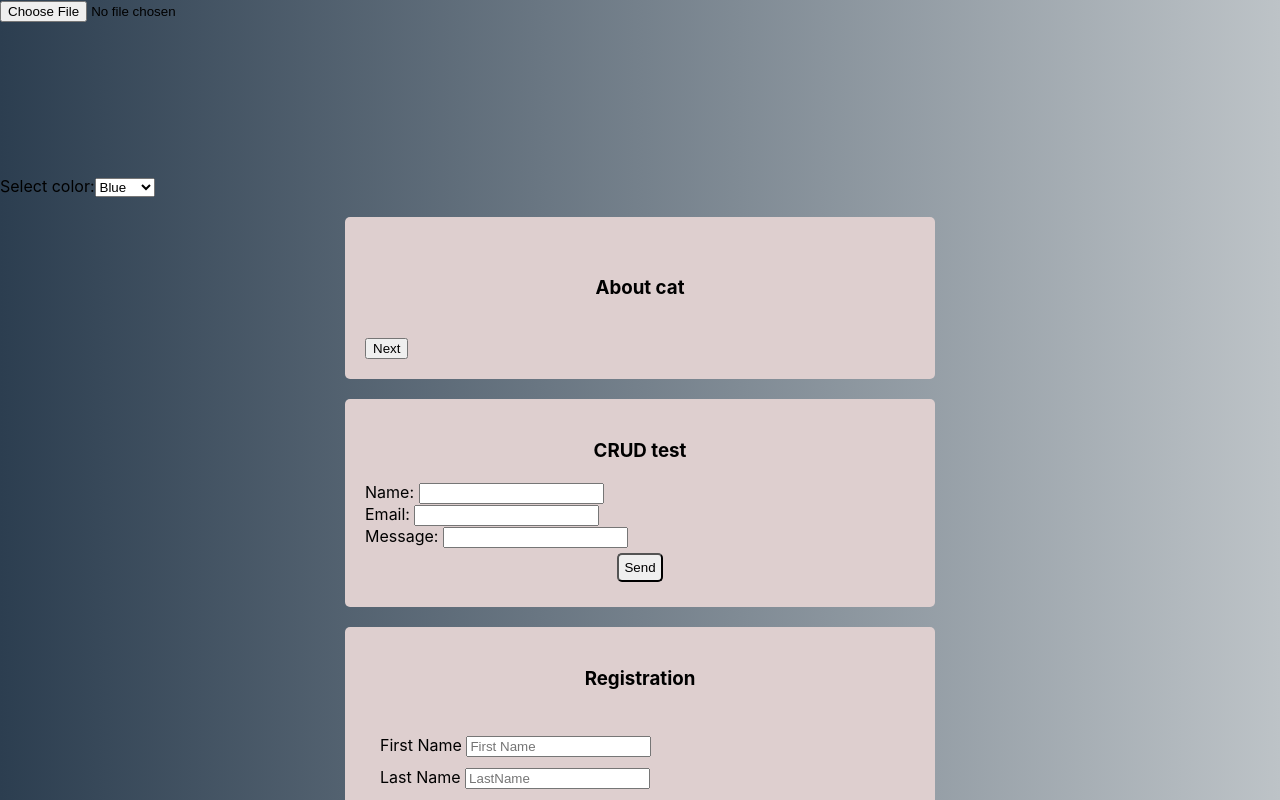
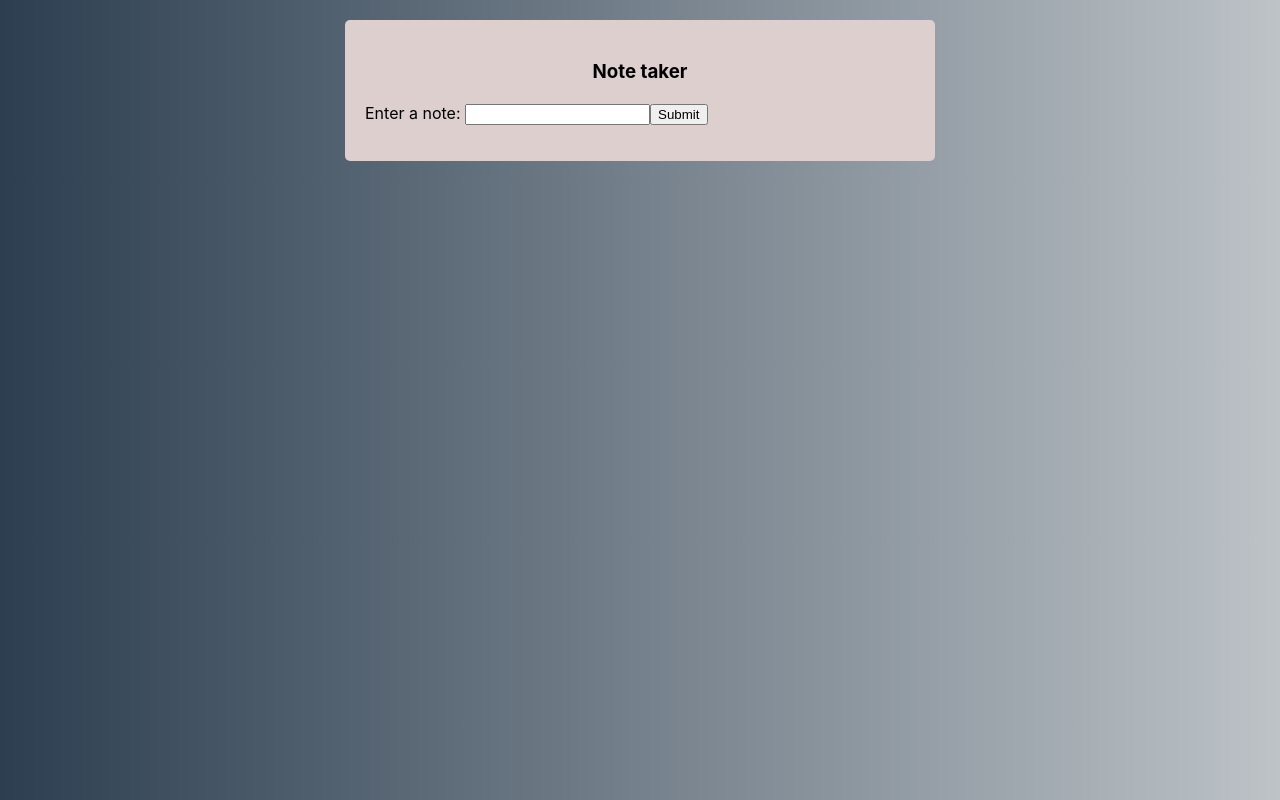
Before and after one commit to bokigolic/react-practice, a React (Create React App) app: page /notetaker in a window 1280 px wide. Shown: the top 800 px of the page. Built offline with nearby package versions, Linux system fonts and the light colour scheme; no server answers.

Commit message:
add routes

```diff
--- a/package.json
+++ b/package.json
@@ -9,7 +9,10 @@
     "axios": "^1.3.4",
     "react": "^18.2.0",
     "react-dom": "^18.2.0",
+    "react-redux": "^8.0.5",
+    "react-router-dom": "^6.9.0",
     "react-scripts": "5.0.1",
+    "redux-thunk": "^2.4.2",
     "web-vitals": "^2.1.4"
   },
   "scripts": {
--- a/src/App.js
+++ b/src/App.js
@@ -8,20 +8,28 @@ import RegistrationForm from './component/RegistrationForm';
 import Test3 from './component/Test3';
 import CatFact from './component/CatFact';
 import Test4 from './component/Test4';
+import { BrowserRouter, Routes, Route } from "react-router-dom";
 
 
 function App() {
   return (
     <div className="App">
       <>
-      <Test4 />
-      <CatFact />
-        <Test3 />
-        <RegistrationForm />
-        <Note2 />
-        <Test2 />
-        <NoteTaker />
-        <Test />
+
+        <BrowserRouter>
+          <Routes>
+            <Route path="/test" element={<Test />} />
+            <Route path="/notetaker" element={<NoteTaker />} />
+            {/*
+            <Route path="/" element={<Test2 />} />
+            <Route path="/" element={<Note2 />} />
+            <Route path="/" element={<RegistrationForm />} />
+            <Route path="/" element={<Test3 />} />
+            <Route path="/" element={<CatFact />} />
+            <Route path="/" element={<Test4 />} />
+            */}
+          </Routes>
+        </BrowserRouter>
       </>
     </div>
   );
--- a/src/component/NoteTaker.js
+++ b/src/component/NoteTaker.js
@@ -1,7 +1,7 @@
 import { useState } from "react";
 import { v4 as uuidv4 } from 'uuid';
 
-const NoteTaker = () => {
+const NoteTaker = (props) => {
 
   const [input, setInput] = useState()
   const [notes, setNotes] = useState([])
--- a/src/component/Test.js
+++ b/src/component/Test.js
@@ -1,6 +1,6 @@
 import { useState } from "react";
 
-const Test = () => {
+const Test = (props) => {
   const [counter, setCounter] = useState(0);
 
   const handleClickPlus = () => {
--- a/src/component/Test4.js
+++ b/src/component/Test4.js
@@ -1,133 +1,11 @@
-import React, { useState, useRef, useEffect, useCallback } from "react";
+import React from 'react'
 
 const Test4 = () => {
-  const [image, setImage] = useState(null);
-  const [rectangles, setRectangles] = useState([]);
-  const [selectedRectangleIndex, setSelectedRectangleIndex] = useState(null);
-  const [selectedColor, setSelectedColor] = useState("blue"); // add state for selected color
+  return (
+    <div className="form">
+      <h3 className='registration'>NESTO</h3>
+    </div>
+  )
+}
 
-  const canvasRef = useRef(null);
-  const mouseDownRef = useRef(false);
-  const mouseDownPointRef = useRef(null);
-
-  useEffect(() => {
-    if (!canvasRef.current) return;
-    const canvas = canvasRef.current;
-    const ctx = canvas.getContext("2d");
-
-    if (image) {
-      canvas.width = image.width;
-      canvas.height = image.height;
-      ctx.drawImage(image, 0, 0);
-
-      rectangles.forEach((rect) => {
-        drawRectangle(ctx, rect);
-      });
-    }
-  }, [image, rectangles]);
-
-  const drawRectangle = (ctx, rect) => {
-    ctx.beginPath();
-    ctx.rect(rect.x, rect.y, rect.width, rect.height);
-    ctx.fillStyle = rect.color || selectedColor; // use selected color or default to rectangle color
-    ctx.fill();
-    ctx.strokeStyle = "black";
-    ctx.lineWidth = 2;
-    ctx.stroke();
-  };
-
-  const handleImageChange = useCallback((event) => {
-    const file = event.target.files[0];
-    const url = URL.createObjectURL(file);
-    const img = new Image();
-    img.onload = () => {
-      setImage(img);
-      setRectangles([]);
-      setSelectedRectangleIndex(null);
-    };
-    img.src = url;
-  }, []);
-
-  const handleCanvasMouseDown = useCallback((event) => {
-    mouseDownRef.current = true;
-    mouseDownPointRef.current = { x: event.nativeEvent.offsetX, y: event.nativeEvent.offsetY };
-
-    if (event.nativeEvent.offsetX < 0 || event.nativeEvent.offsetX > image.width ||
-      event.nativeEvent.offsetY < 0 || event.nativeEvent.offsetY > image.height) {
-      mouseDownRef.current = false; // ignore clicks outside the image
-      return;
-    }
-
-    const rectIndex = rectangles.findIndex((rect) => {
-      return (
-        event.nativeEvent.offsetX >= rect.x &&
-        event.nativeEvent.offsetX <= rect.x + rect.width &&
-        event.nativeEvent.offsetY >= rect.y &&
-        event.nativeEvent.offsetY <= rect.y + rect.height
-      );
-    });
-
-    if (rectIndex === -1) {
-      setRectangles([...rectangles, {
-        x: event.nativeEvent.offsetX,
-        y: event.nativeEvent.offsetY,
-        width: 0,
-        height: 0,
-        color: selectedColor // set selected color for new rectangle
-      }]);
-      setSelectedRectangleIndex(rectangles.length);
-    } else {
-      setSelectedRectangleIndex(rectIndex);
-      setSelectedColor(rectangles[rectIndex].color); // update selected color for clicked rectangle
-    }
-  }, [image, rectangles, selectedColor]);
-
-  const handleCanvasMouseMove = useCallback((event) => {
-    if (!mouseDownRef.current) return;
-    if (selectedRectangleIndex === null) return;
-
-    const rect = rectangles[selectedRectangleIndex];
-
-    const width = event.nativeEvent.offsetX - mouseDownPointRef.current.x;
-    const height = event.nativeEvent.offsetY - mouseDownPointRef.current.y;
-
-    setRectangles([
-      ...rectangles.slice(0, selectedRectangleIndex),
-      { ...rect, width, height },
-      ...rectangles.slice(selectedRectangleIndex + 1),
-    ]);
-  }, [rectangles, selectedRectangleIndex]);
-
-  const handleCanvasMouseUp = useCallback(() => {
-    mouseDownRef.current = false;
-    mouseDownPointRef.current = null;
-  }, []);
-
-  const handleColorChange = useCallback((event) => {
-    setSelectedColor(event.target.value);
-  }, []);
-
-  return (
-    <div>
-      <input type="file" onChange={handleImageChange} />
-      <br />
-      <canvas
-        ref={canvasRef}
-        onMouseDown={handleCanvasMouseDown}
-        onMouseMove={handleCanvasMouseMove}
-        onMouseUp={handleCanvasMouseUp}
-      />
-      <br />
-      <label>
-        Select color:
-        <select value={selectedColor} onChange={handleColorChange}>
-          <option value="blue">Blue</option>
-          <option value="red">Red</option>
-          <option value="green">Green</option>
-        </select>
-      </label>
-    </div>
-  );
-};
-
-export default Test4;
+export default Test4
```
Also changed, not shown: 1 other file (tests, documents, lock files or other folders).
